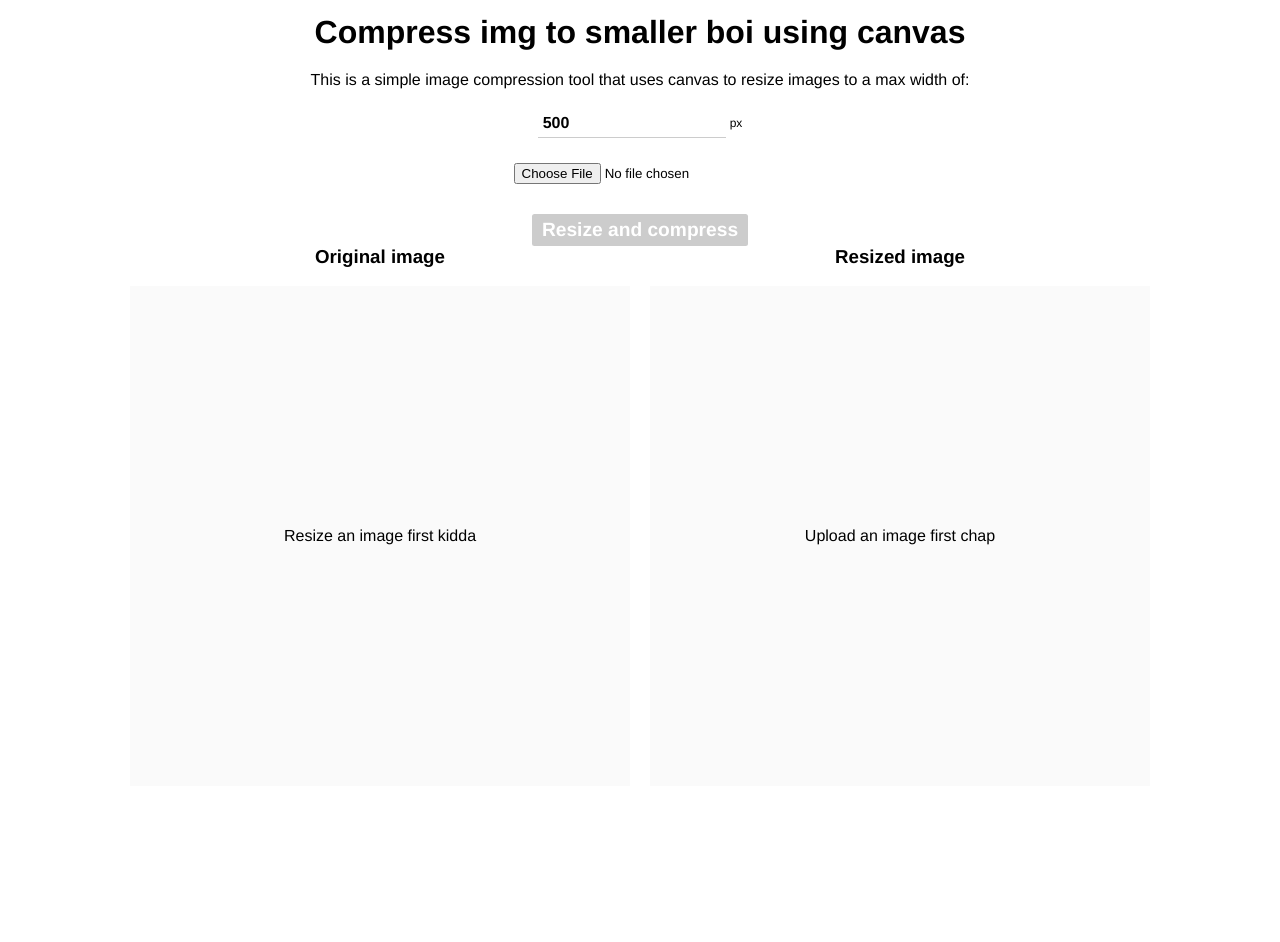
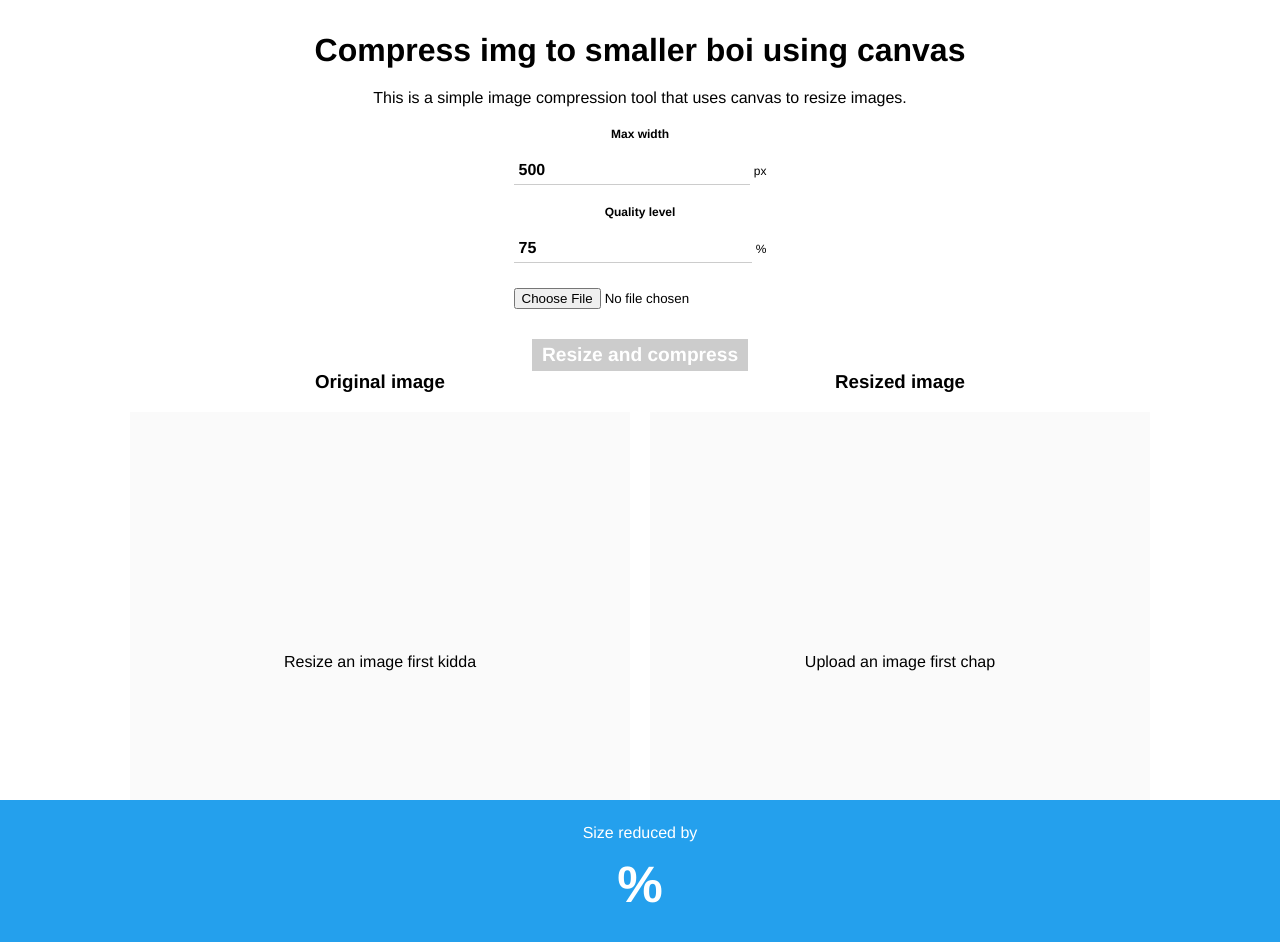
Before and after one commit to marcelpoz/client-side-image-compression, a Vue app: page / in a window 1280 px wide. Before the commit the page ends 800 px from the top, so only its background shows below. Built offline with nearby package versions, Linux system fonts and the light colour scheme.

Commit message:
Update App.vue

```diff
--- a/src/App.vue
+++ b/src/App.vue
@@ -1,20 +1,35 @@
 <template>
-  <div id="app">
+  <div id="app" :class="{ 'size-reduction-active': sizeReduction }">
     <div class="container">
       <h1>Compress img to smaller boi using canvas</h1>
       <p>
         This is a simple image compression tool that uses canvas to resize
-        images to a max width of:
+        images.
       </p>
 
+      <form @submit.prevent="handleResizeClick">
         <FieldInput
+          class="max-width-input"
           type="number"
           name="maxWidth"
-        class="max-width-input"
+          label-value="Max width"
           placeholder-value="Enter number here..."
           value-type="px"
+          min="1"
           :initial-value="maxWidth"
           @input="handleMaxWidthInputChange"
+        />
+        <FieldInput
+          class="max-width-input"
+          type="number"
+          name="quality"
+          label-value="Quality level"
+          placeholder-value="Enter number here..."
+          value-type="%"
+          min="1"
+          max="100"
+          :initial-value="quality"
+          @input="handleQualityInputChange"
         />
         <FieldImageUpload
           name="image-field"
@@ -25,17 +40,10 @@
           </template>
         </FieldImageUpload>
 
-      <button
-        class="upload"
-        :disabled="
-          !file ||
-          !maxWidth ||
-          (resizeFile === this.file && resizeMaxWidth === Number(maxWidth))
-        "
-        @click="handleResizeClick"
-      >
+        <button class="btn" :disabled="!formIsValid || formHasNotChanged">
           Resize and compress
         </button>
+      </form>
 
       <div class="output">
         <OriginalImgOutput :file="file" />
@@ -43,9 +51,15 @@
           :key="resizeKey"
           :file="resizeFile"
           :max-width="resizeMaxWidth"
+          :quality="resizeQuality"
+          @change="handleResizeChange"
         />
       </div>
     </div>
+
+    <footer class="size-reduction" :class="{ active: sizeReduction }">
+      Size reduced by <span>{{ sizeReduction }}%</span>
+    </footer>
   </div>
 </template>
 
@@ -67,10 +81,27 @@ export default {
     return {
       file: undefined,
       maxWidth: "500",
+      quality: "75",
       resizeFile: undefined,
       resizeMaxWidth: 500,
+      resizeQuality: 0.75,
       resizeKey: 0,
+      sizeReduction: undefined,
     };
+  },
+
+  computed: {
+    formIsValid() {
+      return this.file && this.maxWidth && this.quality;
+    },
+
+    formHasNotChanged() {
+      return (
+        this.resizeFile === this.file &&
+        this.resizeMaxWidth === Number(this.maxWidth) &&
+        this.quality === `${this.resizeQuality * 100}`
+      );
+    },
   },
 
   methods: {
@@ -82,16 +113,25 @@ export default {
       this.maxWidth = value;
     },
 
+    handleQualityInputChange(value) {
+      this.quality = value;
+    },
+
     handleResizeClick() {
-      if (
-        this.resizeFile === this.file &&
-        this.resizeMaxWidth === Number(this.maxWidth)
-      )
-        return;
+      if (!this.formIsValid || this.formHasNotChanged) return;
 
       this.resizeKey += 1;
       this.resizeFile = this.file;
       this.resizeMaxWidth = Number(this.maxWidth);
+      this.resizeQuality = Number(this.quality) / 100;
+    },
+
+    handleResizeChange({ originalSize, resizeSize }) {
+      console.log({ originalSize, resizeSize });
+      this.sizeReduction = (
+        ((originalSize - resizeSize) / originalSize) *
+        100
+      ).toFixed(2);
     },
   },
 };
@@ -99,11 +139,13 @@ export default {
 
 <style lang="scss" scoped>
 #app {
-  display: flex;
   min-height: 100vh;
-  align-items: center;
-  justify-content: center;
+  padding: 3.2rem;
   text-align: center;
+
+  &.size-reduction-active {
+    padding-bottom: 18.2rem;
+  }
 }
 
 .container {
@@ -128,25 +170,32 @@ h1 {
   margin: 2rem 0;
 }
 
-.upload {
+.size-reduction {
+  position: fixed;
+  left: 0;
+  bottom: 0;
+  display: flex;
+  align-items: center;
+  justify-content: center;
+  flex-direction: column;
+  width: 100%;
+  height: 15rem;
+  padding: 2rem;
   margin-top: 2rem;
-  padding: 0.5rem 1rem;
-  border: none;
   background-color: #24a0ed;
   color: white;
-  border-radius: 0.25rem;
-  font-size: 1.2em;
-  font-weight: bold;
-  cursor: pointer;
-  transition: background-color 0.2s ease-in-out;
+  transform: translate3d(0, 100%, 0);
+  transition: transform 0.2s ease-in-out;
 
-  &:disabled {
-    background-color: #ccc;
-    cursor: not-allowed;
+  &.active {
+    transform: translate3d(0, 0, 0);
   }
 
-  &:not(:disabled):hover {
-    background-color: #1183ca;
+  > span {
+    display: block;
+    margin: 0.25em 0;
+    font-size: 3.2em;
+    font-weight: bold;
   }
 }
 </style>
```
Lines whose indentation alone changed are shown as unchanged.
